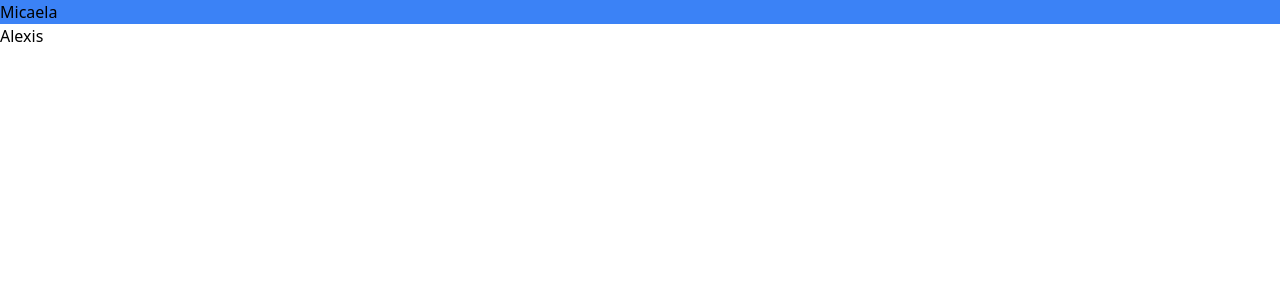
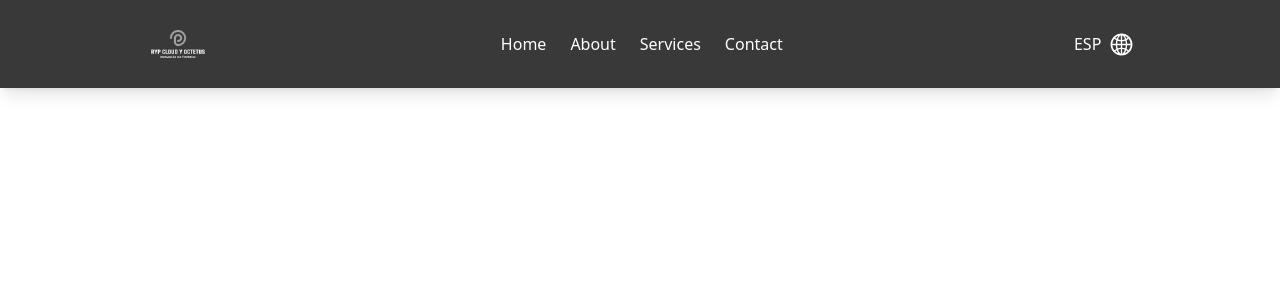
Before and after one commit to AlexisMartinez98/rypcloudAndOctetus, a React (Vite) app: page / in a window 1280 px wide. Shown: the top 300 px of the page. Built offline with nearby package versions, Linux system fonts and the light colour scheme.

Commit message:
feat:add Navbar

```diff
--- a/package.json
+++ b/package.json
@@ -11,7 +11,8 @@
   },
   "dependencies": {
     "react": "^18.3.1",
-    "react-dom": "^18.3.1"
+    "react-dom": "^18.3.1",
+    "react-icons": "^5.3.0"
   },
   "devDependencies": {
     "@eslint/js": "^9.9.0",
--- a/src/App.jsx
+++ b/src/App.jsx
@@ -1,8 +1,9 @@
+import NavBar from "./components/NavBar";
+
 function App() {
   return (
     <>
-      <h1 className="bg-blue-500">Micaela</h1>
-      <h2>Alexis</h2>
+      <NavBar />
     </>
   );
 }
--- a/src/components/NavBar.jsx
+++ b/src/components/NavBar.jsx
@@ -1,12 +1,93 @@
-import React from "react";
+import { useState } from "react";
+import { AiOutlineMenu, AiOutlineClose, AiOutlineGlobal } from "react-icons/ai";
+import logo from "../assets/Preview.png";
 
-const Navbar = () => {
+const NavBar = () => {
+  const [isOpen, setIsOpen] = useState(false);
+
+  const toggleMenu = () => {
+    setIsOpen(!isOpen);
+  };
+
   return (
-    <div>
-      hola
-      <h1>Navbar</h1>
-    </div>
+    <nav className="fixed w-full bg-[#393939] shadow-lg z-10">
+      <div className="flex items-center justify-around py-3">
+        <div>
+          <img src={logo} alt="" className="w-16 h-16" />
+        </div>
+        {/* Enlaces de navegación visibles solo en pantallas grandes */}
+        <div className="hidden md:flex space-x-6">
+          <a href="#home" className="text-white hover:underline">
+            Home
+          </a>
+          <a href="#about" className="text-white hover:underline">
+            About
+          </a>
+          <a href="#services" className="text-white hover:underline">
+            Services
+          </a>
+          <a href="#contact" className="text-white hover:underline">
+            Contact
+          </a>
+        </div>
+        {/* Botón de idioma visible solo en pantallas grandes */}
+        <div className="hidden md:flex items-center space-x-2 text-white">
+          <span>ESP</span>
+          <AiOutlineGlobal size={25} />
+        </div>
+        {/* Botón de menú hamburguesa visible solo en pantallas móviles */}
+        <div className="md:hidden">
+          <button onClick={toggleMenu} className="text-white">
+            {isOpen ? (
+              <AiOutlineClose size={25} />
+            ) : (
+              <AiOutlineMenu size={25} />
+            )}
+          </button>
+        </div>
+      </div>
+      {/* Menú móvil */}
+      <div
+        className={`fixed top-0 right-0 h-full w-1/2 bg-gray-800 text-white transform ${
+          isOpen ? "translate-x-0" : "translate-x-full"
+        } transition-transform duration-300 ease-in-out`}
+      >
+        <ul className="flex flex-col items-center justify-center h-full">
+          <li className="mb-6">
+            <a href="#home" className="text-xl hover:underline">
+              Home
+            </a>
+          </li>
+          <li className="mb-6">
+            <a href="#about" className="text-xl hover:underline">
+              About
+            </a>
+          </li>
+          <li className="mb-6">
+            <a href="#services" className="text-xl hover:underline">
+              Services
+            </a>
+          </li>
+          <li className="mb-6">
+            <a href="#contact" className="text-xl hover:underline">
+              Contact
+            </a>
+          </li>
+          {/* Botón de idioma visible solo en pantallas móviles */}
+          <div className="flex items-center justify-center mt-6 md:hidden">
+            <span className="mr-2">ESP</span>
+            <AiOutlineGlobal size={25} />
+          </div>
+        </ul>
+      </div>
+      <div
+        className={`fixed inset-0 bg-black opacity-50 ${
+          isOpen ? "block" : "hidden"
+        }`}
+        onClick={toggleMenu}
+      ></div>
+    </nav>
   );
 };
 
-export default Navbar;
+export default NavBar;
```
Also changed, not shown: src/assets/Preview.png (added), 1 other file (tests, documents, lock files or other folders).
